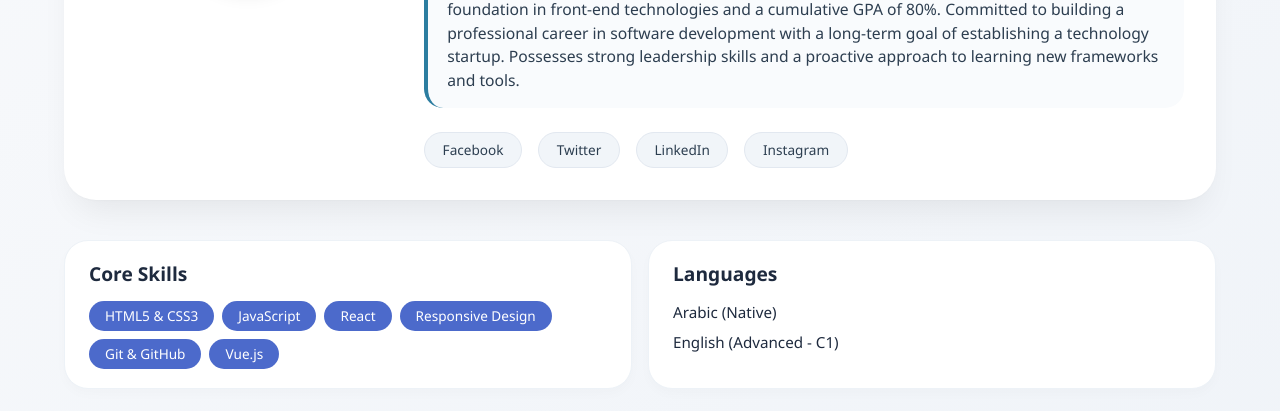
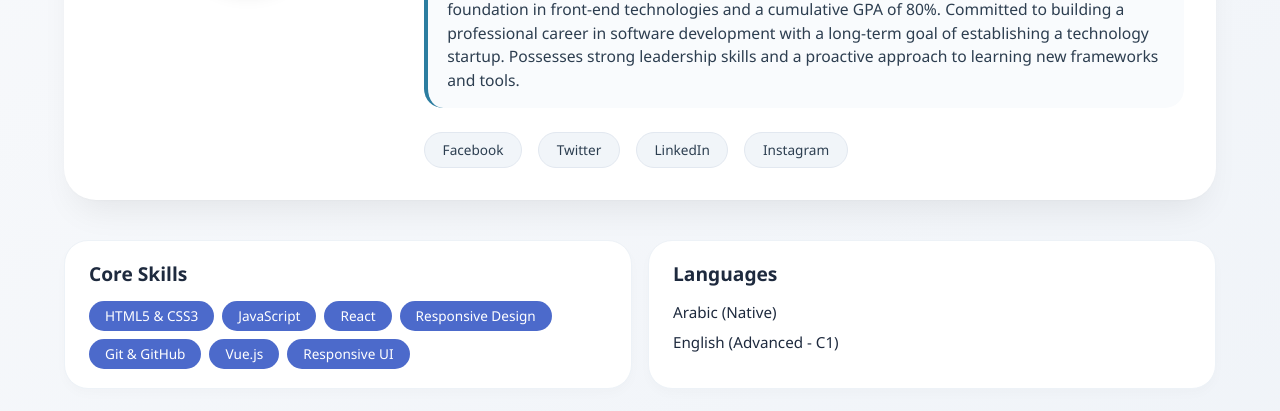
Before and after one commit to Fareskhalmasry/github-training-project, a plain HTML site: page index.html in a window 1280 px wide. Shown: the part 541-952 px from the top of the page. Drawn offline with Linux system fonts and the light colour scheme.

Commit message:
Updated design in branch

```diff
--- a/index.html
+++ b/index.html
@@ -105,6 +105,7 @@
                 <span>Responsive Design</span>
                 <span>Git & GitHub</span>
                 <span>Vue.js</span>
+                <span>Responsive UI</span>
               </div>
             </div>
             <div class="languages-card">
```
